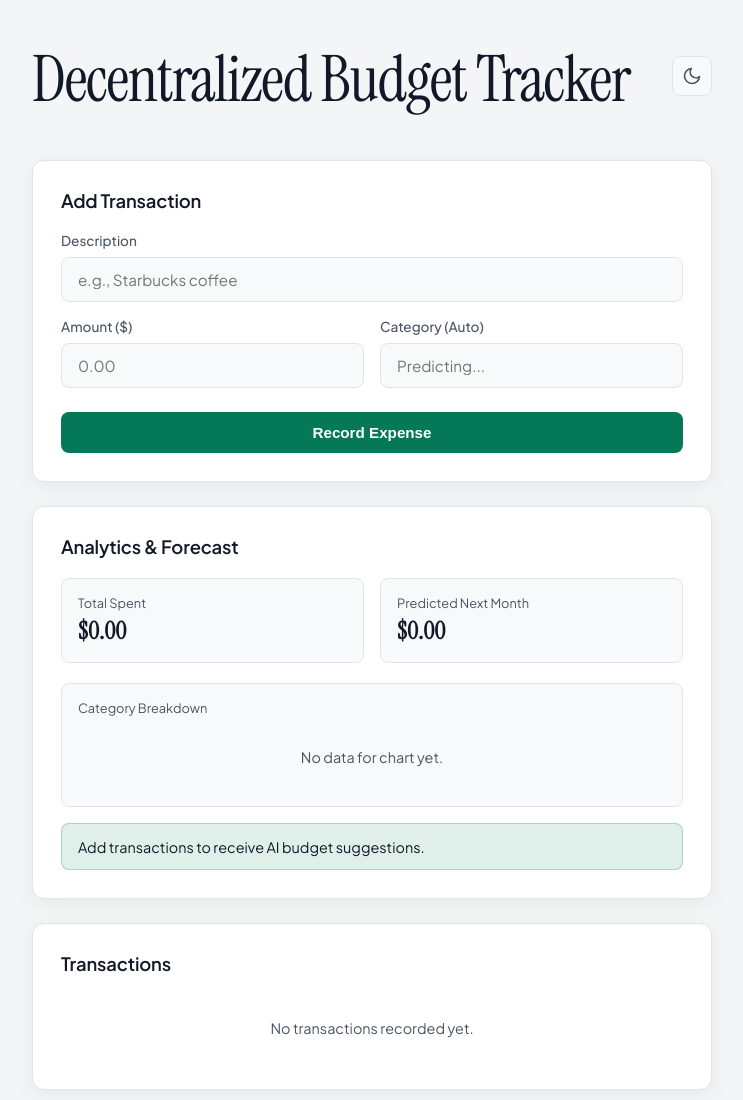
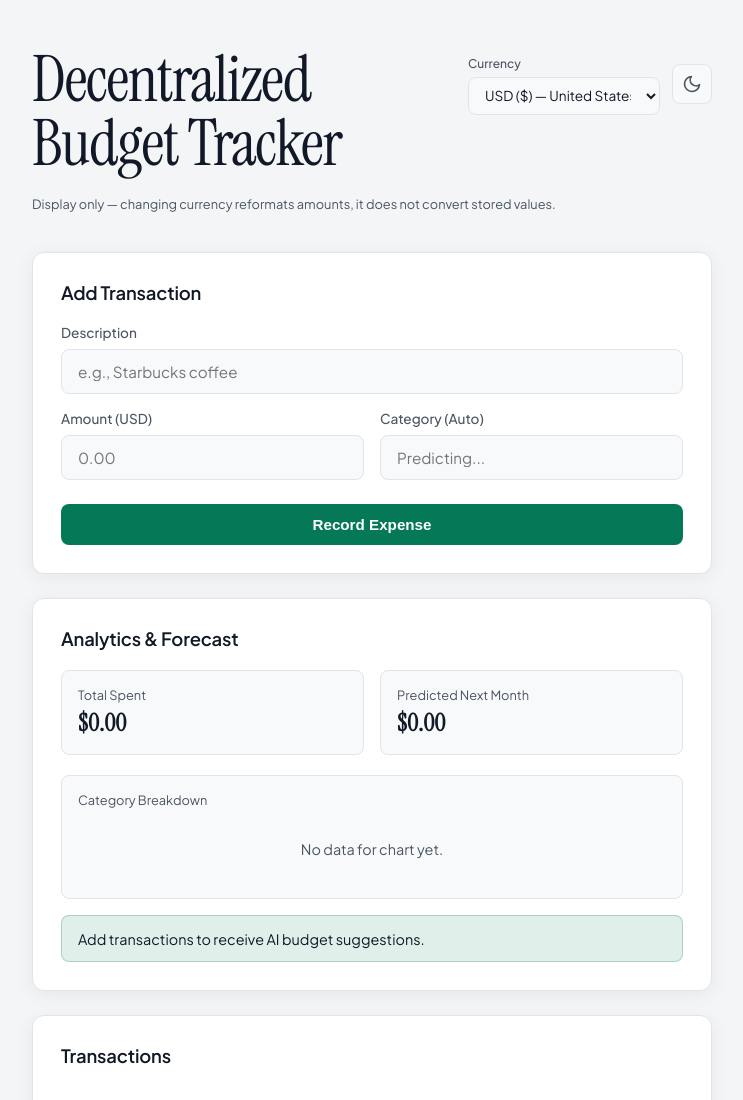
Before and after one commit to Adarsh2709/Geektoberfest-decentralized-budget-tracker, a plain HTML site: page static/index.html in a window 1280 px wide. Shown: the top 1100 px of the page, without its empty margins (268-1011 px from the left). Drawn offline with Linux system fonts and the light colour scheme.

Commit message:
feat(currency): add currency dropdown, display-only note and picker styles

```diff
--- a/static/index.html
+++ b/static/index.html
@@ -31,7 +31,18 @@
         <header>
             <div class="header-top">
                 <h1>Decentralized Budget Tracker</h1>
-                <button type="button" id="theme-toggle" class="btn-theme-toggle" aria-label="Switch to light theme" aria-pressed="false">
+                <div class="header-controls">
+                    <div class="currency-picker">
+                        <label for="currency-select">Currency</label>
+                        <select id="currency-select" aria-label="Display currency">
+                            <option value="INR">INR (₹) — India</option>
+                            <option value="USD" selected>USD ($) — United States</option>
+                            <option value="EUR">EUR (€) — Eurozone</option>
+                            <option value="GBP">GBP (£) — United Kingdom</option>
+                            <option value="JPY">JPY (¥) — Japan</option>
+                        </select>
+                    </div>
+                    <button type="button" id="theme-toggle" class="btn-theme-toggle" aria-label="Switch to light theme" aria-pressed="false">
                     <svg class="theme-icon sun-icon" width="20" height="20" viewBox="0 0 24 24" fill="none" stroke="currentColor" stroke-width="2" stroke-linecap="round" stroke-linejoin="round" aria-hidden="true">
                         <circle cx="12" cy="12" r="5"></circle>
                         <line x1="12" y1="1" x2="12" y2="3"></line>
@@ -47,7 +58,9 @@
                         <path d="M21 12.79A9 9 0 1 1 11.21 3 7 7 0 0 0 21 12.79z"></path>
                     </svg>
                 </button>
+                </div>
             </div>
+            <p class="currency-note">Display only — changing currency reformats amounts, it does not convert stored values.</p>
         </header>
 
         <main>
@@ -60,7 +73,7 @@
                     </div>
                     <div class="form-row">
                         <div class="form-group">
-                            <label for="amount">Amount ($)</label>
+                            <label for="amount" id="amount-label">Amount (USD)</label>
                             <input type="number" id="amount" step="0.01" placeholder="0.00" required>
                         </div>
                         <div class="form-group">
--- a/static/style.css
+++ b/static/style.css
@@ -92,6 +92,50 @@ header h1 {
     cursor: pointer;
     flex-shrink: 0;
     margin-top: 0.5rem;
+}
+
+.header-controls {
+    display: flex;
+    align-items: flex-start;
+    gap: 0.75rem;
+    flex-shrink: 0;
+    margin-top: 0.5rem;
+}
+
+.currency-picker {
+    display: flex;
+    flex-direction: column;
+    gap: 0.35rem;
+}
+
+.currency-picker label {
+    font-size: 0.75rem;
+    font-weight: 500;
+    color: var(--text-secondary);
+}
+
+.currency-picker select {
+    background-color: var(--surface-alt);
+    border: 1px solid var(--border);
+    border-radius: 8px;
+    padding: 0.55rem 0.75rem;
+    color: var(--text-primary);
+    font-family: var(--font-sans);
+    font-size: 0.85rem;
+    cursor: pointer;
+    max-width: 12rem;
+}
+
+.currency-picker select:focus {
+    outline: none;
+    border-color: var(--accent);
+    box-shadow: 0 0 0 3px var(--accent-glow);
+}
+
+.currency-note {
+    color: var(--text-secondary);
+    font-size: 0.8rem;
+    margin-top: 0.75rem;
 }
 
 .btn-theme-toggle:hover {
```
